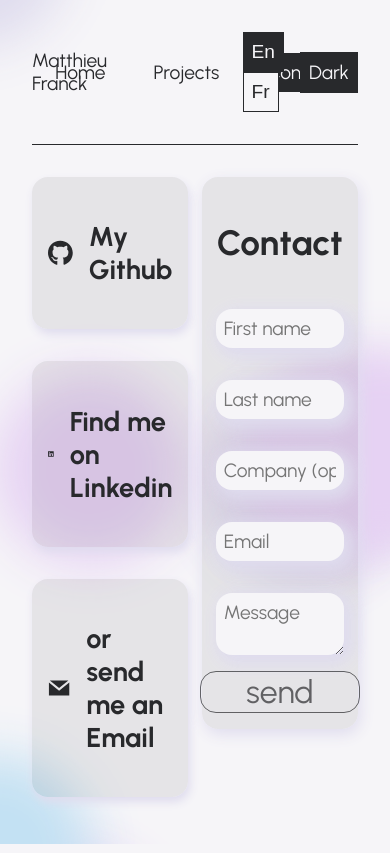
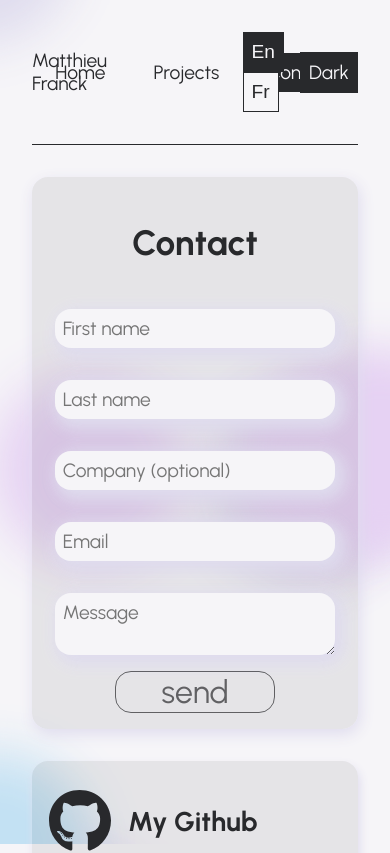
Before and after one commit to Matt-Fr/portfolio, a React (Create React App) app: page /contact in a window 390 px wide. Shown: the top 853 px of the page. Built offline with nearby package versions, Linux system fonts and the light colour scheme.

Commit message:
media queries contact

```diff
--- a/src/pages/Contact.scss
+++ b/src/pages/Contact.scss
@@ -129,3 +129,24 @@
   box-shadow: 2px 5px 15px 0px var(--clr-span1);
   transition: 0.5s;
 }
+
+@media only screen and (max-width: 1000px) {
+  .contactSection {
+    margin: 0;
+    display: flex;
+    flex-direction: column-reverse;
+
+    &-info {
+      width: 100%;
+    }
+    .contact {
+      margin: 2rem 0;
+      width: 100%;
+      &-formContact {
+        width: 100%;
+      }
+    }
+  }
+  @media only screen and (max-width: 600px) {
+  }
+}
```
